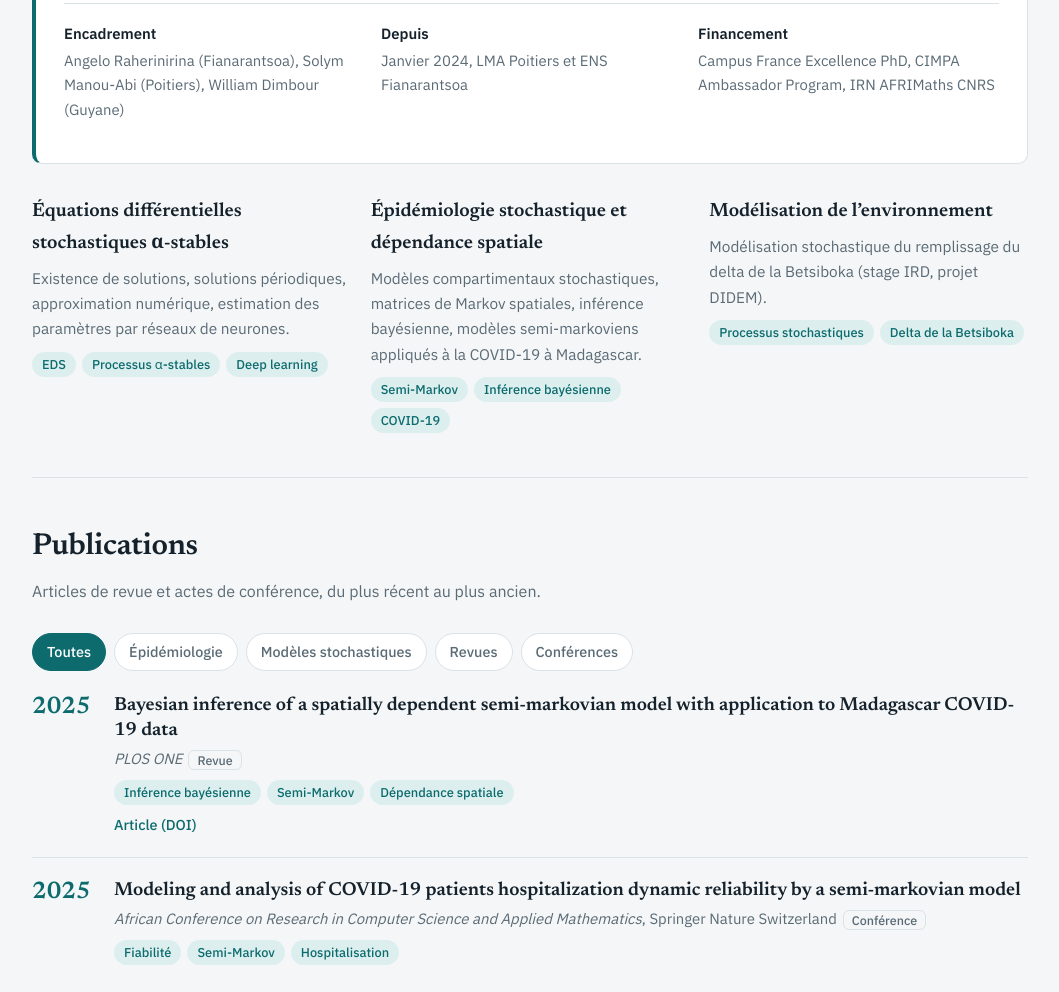
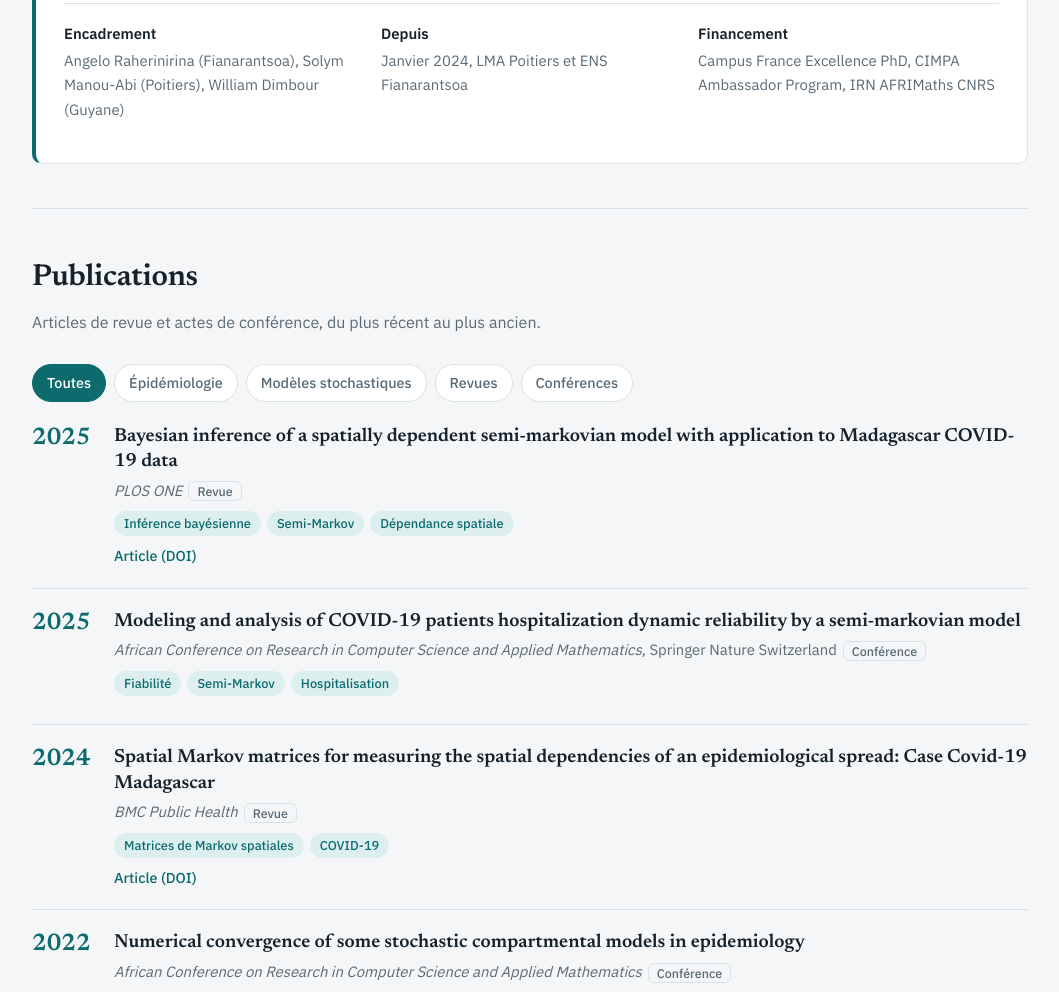
Before and after one commit to Jlingz14/Jlingz14.github.io, a plain HTML site: page index.html in a window 1280 px wide. Shown: the part 843-1835 px from the top of the page, without its empty margins (110-1169 px from the left). Drawn offline with Linux system fonts and the light colour scheme.

Commit message:
Update index.html

```diff
--- a/index.html
+++ b/index.html
@@ -172,24 +172,6 @@ footer .links{justify-content:center;margin-bottom:14px}
       <div><dt>Depuis</dt><dd>Janvier 2024, LMA Poitiers et ENS Fianarantsoa</dd></div>
       <div><dt>Financement</dt><dd>Campus France Excellence PhD, CIMPA Ambassador Program, IRN AFRIMaths CNRS</dd></div>
     </dl>
-  </div>
-
-  <div class="axes">
-    <article class="axe">
-      <h3>Équations différentielles stochastiques α-stables</h3>
-      <p>Existence de solutions, solutions périodiques, approximation numérique, estimation des paramètres par réseaux de neurones.</p>
-      <ul class="tags"><li>EDS</li><li>Processus α-stables</li><li>Deep learning</li></ul>
-    </article>
-    <article class="axe">
-      <h3>Épidémiologie stochastique et dépendance spatiale</h3>
-      <p>Modèles compartimentaux stochastiques, matrices de Markov spatiales, inférence bayésienne, modèles semi-markoviens appliqués à la COVID-19 à Madagascar.</p>
-      <ul class="tags"><li>Semi-Markov</li><li>Inférence bayésienne</li><li>COVID-19</li></ul>
-    </article>
-    <article class="axe">
-      <h3>Modélisation de l’environnement</h3>
-      <p>Modélisation stochastique du remplissage du delta de la Betsiboka (stage IRD, projet DIDEM).</p>
-      <ul class="tags"><li>Processus stochastiques</li><li>Delta de la Betsiboka</li></ul>
-    </article>
   </div>
 </section>
 
```
